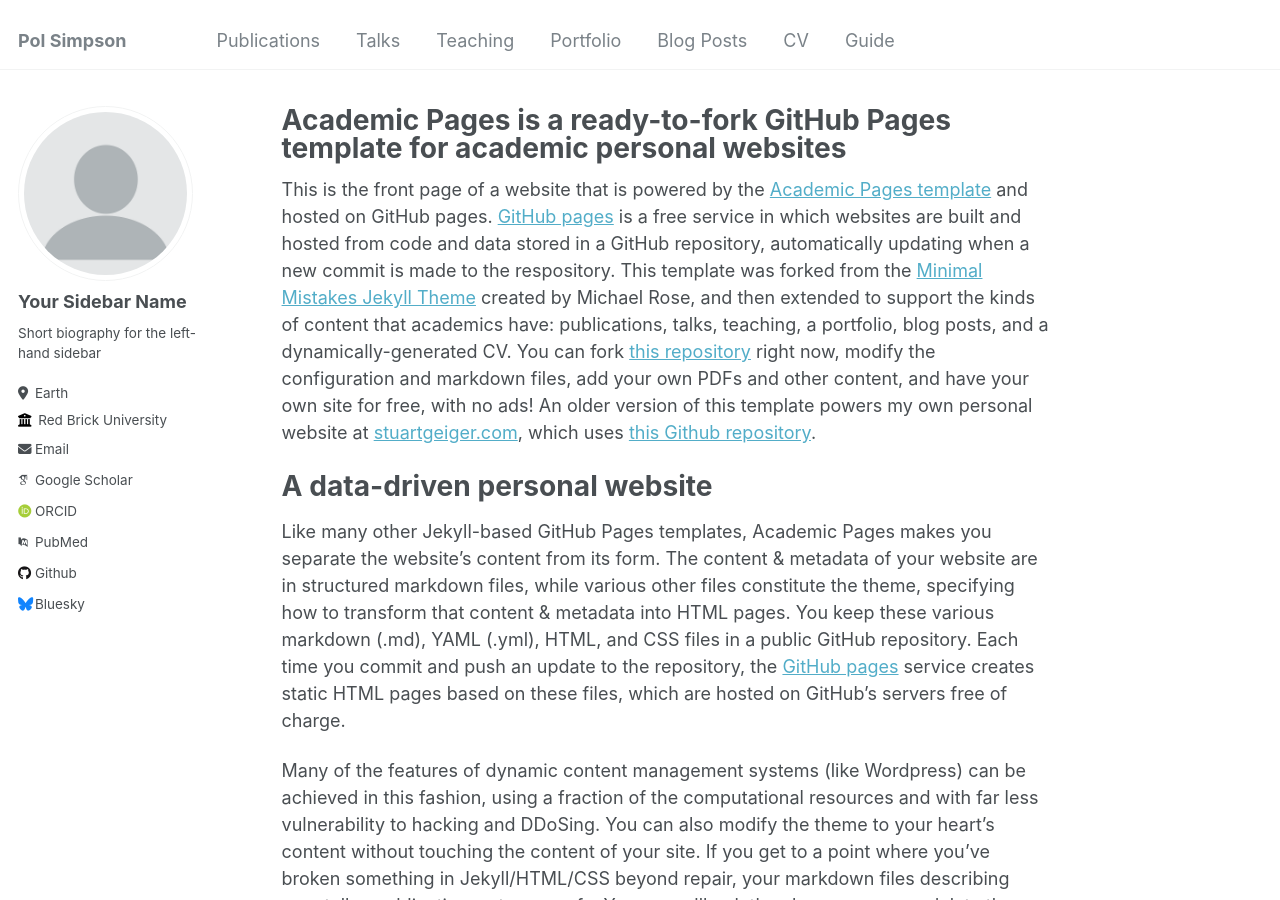
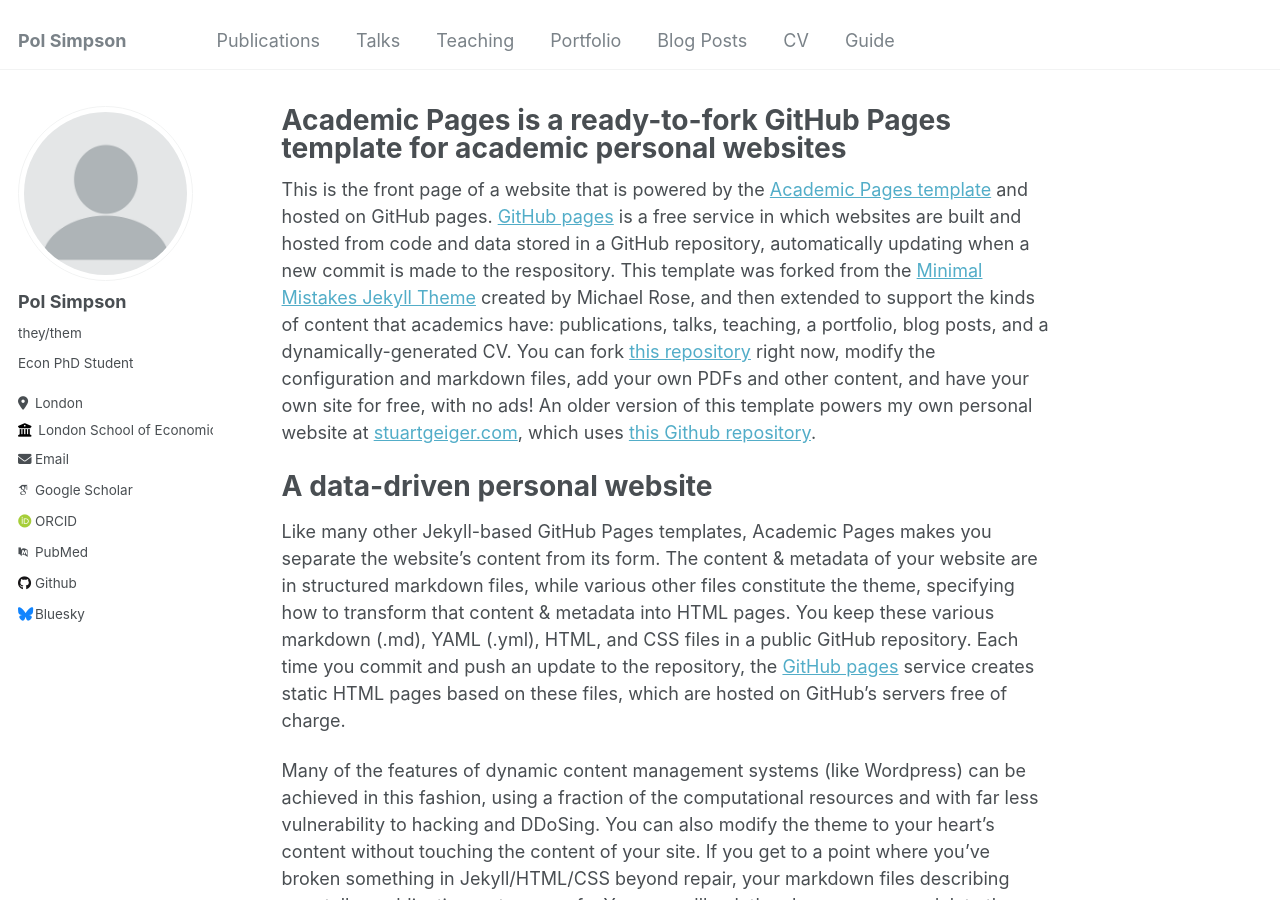
Before and after one commit to polsimpson/polsimpson.github.io, a Jekyll site: the page built from _pages/about.md, in a window 1280 px wide and 900 px high. Built offline with Jekyll 4.4.1, drawn with Linux system fonts in a browser that asks for light colours; some web fonts are replaced.

Commit message:
Update _config.yml

```diff
--- a/_config.yml
+++ b/_config.yml
@@ -22,13 +22,13 @@ repository               : "polsimpson/polsimpson.github.io"
 author:
   # Biographic information
   avatar           : "profile.png"
-  name             : "Your Sidebar Name"
-  pronouns         : # example: "she/her"
-  bio              : "Short biography for the left-hand sidebar"
-  location         : "Earth"
-  employer         : "Red Brick University"
+  name             : "Pol Simpson"
+  pronouns         : "they/them"
+  bio              : "Econ PhD Student"
+  location         : "London"
+  employer         : "London School of Economics"
   uri              : # URL
-  email            : "none@example.org"
+  email            : "p.simpson1@lse.ac.uk"
 
   # Academic websites
   arxiv            : # URL - Update with the correct link to your profile
```
